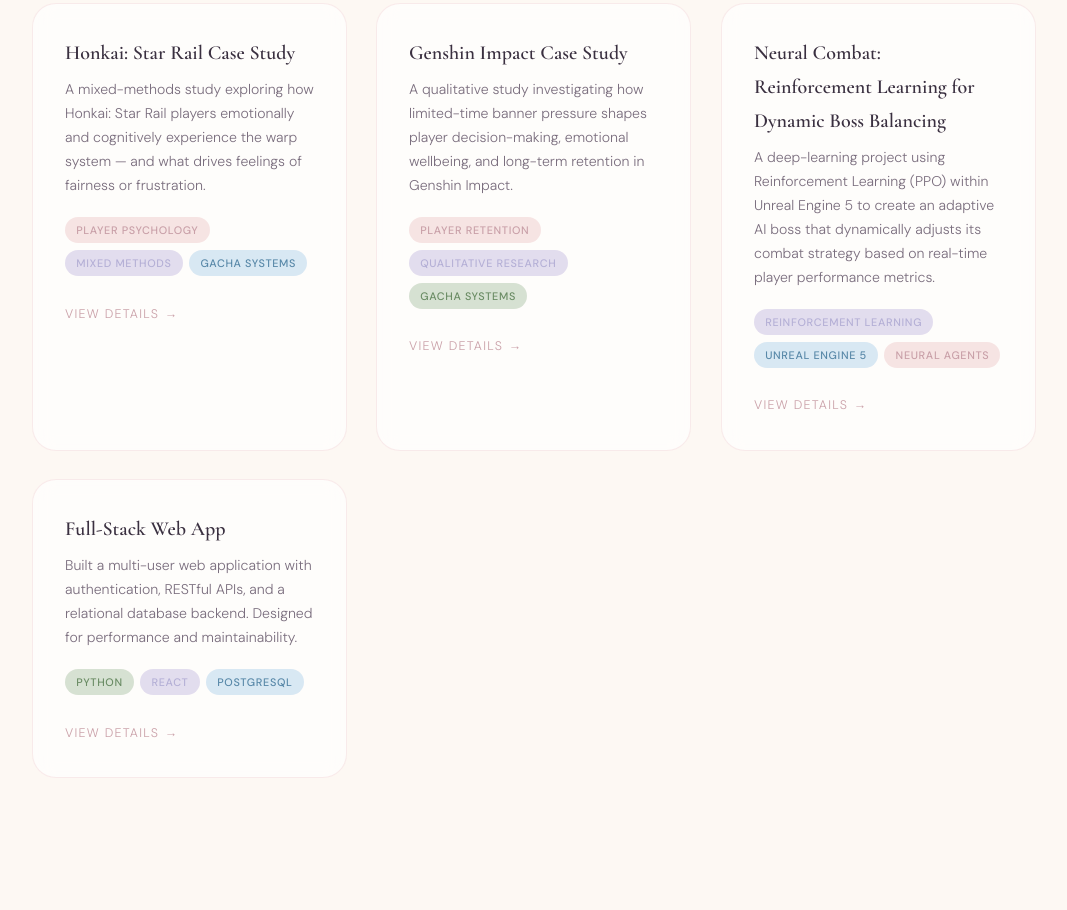
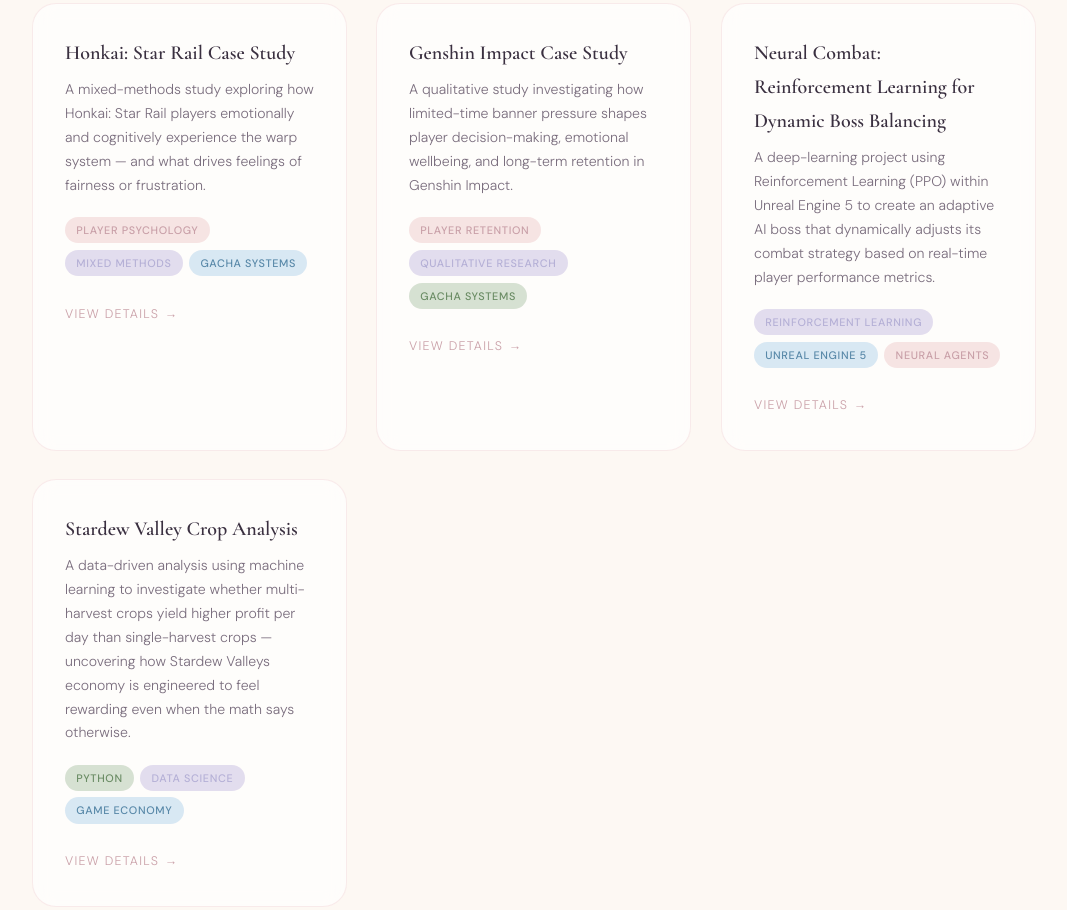
Before and after one commit to sisheng-dev/portfolio, a plain HTML site: page index.html in a window 1280 px wide. Shown: the part 1887-2797 px from the top of the page, without its empty margins (106-1173 px from the left). Drawn offline with nearby package versions, Linux system fonts and the light colour scheme; a web font is replaced by a local one.

Commit message:
Add flower branding for favicon and nav logo
- Set browser favicon to assets/projects/flower.png
- Replace top-left nav symbol with flower logo image next to name
- Apply branding updates to index.html and portfolio.html
- Add flower.png asset

```diff
--- a/index.html
+++ b/index.html
@@ -4,6 +4,7 @@
 <meta charset="UTF-8" />
 <meta name="viewport" content="width=device-width, initial-scale=1.0"/>
 <title>Sanya — Portfolio</title>
+<link rel="icon" type="image/png" href="assets/projects/flower.png" />
 <link rel="preconnect" href="https://fonts.googleapis.com">
 <link href="https://fonts.googleapis.com/css2?family=Cormorant+Garamond:ital,wght@0,300;0,400;0,600;1,300;1,400&family=DM+Sans:wght@300;400;500&family=Playfair+Display:ital@1&display=swap" rel="stylesheet">
 <style>
@@ -135,7 +136,9 @@
   .nav-logo {
     font-family: var(--font-display); font-size: 1.5rem; font-weight: 600;
     color: var(--ink); text-decoration: none; letter-spacing: .02em; position: relative;
+    display: inline-flex; align-items: center; gap: .45rem;
   }
+  .nav-logo-icon { width: 24px; height: 24px; object-fit: contain; display: block; }
   .nav-logo::after {
     content: ''; position: absolute; bottom: -2px; left: 0; right: 0;
     height: 2px; background: linear-gradient(90deg, var(--rose), var(--periwinkle));
@@ -588,7 +591,7 @@
 </div>
 
 <nav id="navbar">
-  <a href="#hero" class="nav-logo">Sanya ✦</a>
+  <a href="#hero" class="nav-logo"><img src="assets/projects/flower.png" alt="" class="nav-logo-icon" aria-hidden="true"><span>Sanya</span></a>
   <ul class="nav-links">
     <li><a href="#about">About</a></li>
     <li><a href="#projects">Projects</a></li>
@@ -698,12 +701,12 @@
       <span class="project-link">View details <span class="arrow">→</span></span>
     </div>
     <div class="project-card reveal" style="transition-delay:.3s" onclick="openProject('fullstack')">
-      <h3 class="project-title">Full-Stack Web App</h3>
-      <p class="project-desc">Built a multi-user web application with authentication, RESTful APIs, and a relational database backend. Designed for performance and maintainability.</p>
+      <h3 class="project-title">Stardew Valley Crop Analysis</h3>
+      <p class="project-desc">A data-driven analysis using machine learning to investigate whether multi-harvest crops yield higher profit per day than single-harvest crops — uncovering how Stardew Valleys economy is engineered to feel rewarding even when the math says otherwise.</p>
       <div class="project-tags">
         <span class="tag tag-sage">Python</span>
-        <span class="tag tag-lavender">React</span>
-        <span class="tag tag-sky">PostgreSQL</span>
+        <span class="tag tag-lavender">Data Science</span>
+        <span class="tag tag-sky">Game Economy</span>
       </div>
       <span class="project-link">View details <span class="arrow">→</span></span>
     </div>
@@ -815,14 +818,14 @@
       <p class="timeline-period">November 2021 — Present</p>
       <h3 class="timeline-role">Medical Receptionist</h3>
       <p class="timeline-company">Rainier Sight & Sound</p>
-      <p class="timeline-body">Serve dual roles managing front-desk operations while acting as the sole technical resource: maintaining devices, configuring networks, enforcing HIPAA-aligned security policies, and supporting staff with day-to-day technology needs.</p>
+      <p class="timeline-body">Manage front-desk operations for a clinical optometry practice; handling patient scheduling, insurance verification, billing coordination, and maintaining accurate records in compliance with HIPAA privacy standards. Serve as the primary point of contact for patients while ensuring smooth day-to-day office operations.</p>
     </div>
     <div class="timeline-item">
       <div class="timeline-dot"></div>
       <p class="timeline-period">November 2021 — Present</p>
       <h3 class="timeline-role">Support IT Specialist</h3>
       <p class="timeline-company">Rainier Sight & Sound/AudioNova</p>
-      <p class="timeline-body">Established the firm's information security posture from the ground up — researching FTC Safeguards compliance, drafting a WISP, and advising on tech stack selection for a new three-person practice.</p>
+      <p class="timeline-body">Act as the practice's sole technical resource by maintaining devices, configuring and troubleshooting networks, enforcing HIPAA-aligned security policies, and providing hands-on tech support for clinical and administrative staff. Independently manage all technology needs without a dedicated IT department.</p>
     </div>
   </div>
   <div class="edu-cards reveal">
@@ -1030,17 +1033,18 @@
     fullstack: {
       image: 'assets/projects/stardew.jpg',
       gradient: 'linear-gradient(135deg, #c5d4c0, #d4e8f2, #fde8e8)',
-      category: 'Software Development',
-      title: 'Full-Stack Web Application',
-      subtitle: 'Designed and built a multi-user web application from the ground up — handling everything from database schema design to frontend UI, with a focus on clean architecture and maintainability.',
+      category: 'Data Science',
+      title: 'Stardew Valley Crop Profitability Analysis',
+      subtitle: 'A data-driven analysis using machine learning to investigate whether multi-harvest crops yield higher profit per day than single-harvest crops — uncovering how Stardew Valleys economy is engineered to feel rewarding even when the math says otherwise.',
       meta: [
-        { label: 'Role', value: 'Solo Developer' },
-        { label: 'Type', value: 'Personal / Academic Project' },
-        { label: 'Stack', value: 'Python · React · PostgreSQL · REST API · Docker' },
-        { label: 'Tags', tags: ['Python', 'React', 'PostgreSQL', 'Full-Stack'] },
+        { label: 'Role', value: 'Data Scientist' },
+        { label: 'Type', value: 'Academic Project' },
+        { label: 'Stack', value: 'Python · Google CoLab · Matplotlib · Scikit-learn · Pandas' },
+        { label: 'Tags', tags: ['Data Science', 'Machine Learning', 'Game Data', 'Python'] },
       ],
-      challenge: 'Building a full-stack application as a solo developer requires making consistent architectural decisions across every layer of the stack while keeping the codebase approachable and the UI intuitive for real users.',
-      results: 'Delivered a fully functional application with user authentication, role-based access, a RESTful API backend, and a responsive React frontend. Containerized with Docker for reproducible deployment and documented for future maintainability.',
+      challenge: 'Stardew Valleys farming system presents players with a core strategic decision: invest in multi-harvest crops that regrow repeatedly, or single-harvest crops replanted each season. While conventional player wisdom favors multi-harvest crops, this project set out to test that assumption rigorously using the games actual crop data and to understand how in-game economic design shapes perceived value versus real profitability.',
+
+      results: 'Contrary to the hypothesis, single-harvest crops outperformed multi-harvest crops in average profit per day, driven by high-value outliers like Ancient Fruit. Built and compared two predictive models — Linear Regression and Decision Tree Regressor — using an 80/20 train/validation split evaluated with MSE. Findings reveal that Stardew Valleys economy is deliberately designed to make multi-harvest crops feel rewarding through consistency and lower risk, even when raw profitability favors single-harvest strategies.',
     },
   };
 
```
Also changed, not shown: portfolio.html (+4 -1 lines), assets/projects/flower.png (added).
